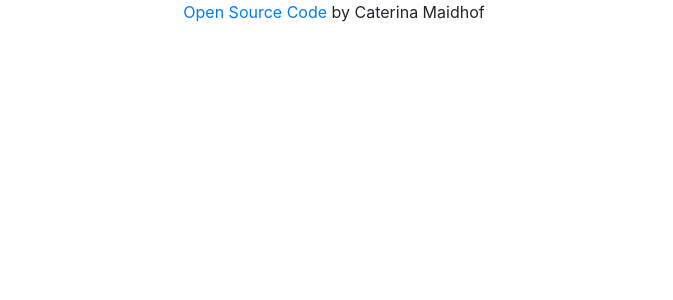
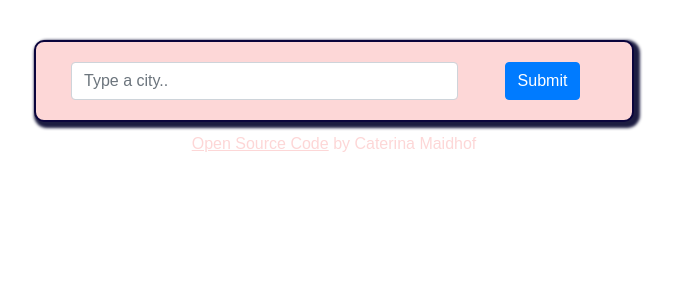
Before and after one commit to CatiMai/weatherreactproject, a React (Create React App) app: page / in a window 1280 px wide. Shown: the top 300 px of the page, without its empty margins (306-979 px from the left). Built offline with nearby package versions, Linux system fonts and the light colour scheme; the HTML template or start-up script is replaced by a standard one.

Commit message:
added search form

```diff
--- a/src/App.css
+++ b/src/App.css
@@ -1,3 +1,34 @@
 .App {
+  font-family: sans-serif;
   text-align: center;
 }
+
+body {
+  background-size: cover;
+}
+.container {
+  display: block;
+  max-width: width 100%;
+}
+
+.weatherApp-wrapper {
+  max-width: 600px;
+  margin: 40px auto 0px auto;
+}
+
+.weatherApp {
+  padding: 20px;
+  border: 2px solid #0a043c;
+  box-shadow: 3px 3px 3px 3px rgb(28, 28, 65);
+  border-radius: 10px;
+  background-color: #fdd7d7;
+  font-family: "Pragati Narrow", sans-serif;
+}
+footer {
+  margin: 10px 0px 0px 0px;
+  color: #fdd7d7;
+}
+footer a {
+  color: #fdd7d7;
+  text-decoration: underline;
+}
--- a/src/App.js
+++ b/src/App.js
@@ -1,8 +1,15 @@
 import "./App.css";
+import "./Weather";
+import Weather from "./Weather";
 
 export default function App() {
   return (
     <div className="App container">
+      <div className="weatherApp-wrapper">
+        <div className="weatherApp">
+          <Weather />
+        </div>
+      </div>
       <footer>
         <a
           href="https://github.com/CatiMai/weatherreactproject"
--- /dev/null
+++ b/src/Weather.js
@@ -0,0 +1,23 @@
+import React from "react";
+import "./App.css";
+
+export default function Weather() {
+  return (
+    <div className=" Weather container">
+      <form>
+        <div className="row">
+          <div className="col-9">
+            <input
+              type="search"
+              placeholder="Type a city.."
+              className="form-control"
+            ></input>
+          </div>
+          <div className="col-3">
+            <input type="submit" className="btn btn-primary"></input>
+          </div>
+        </div>
+      </form>
+    </div>
+  );
+}
```
